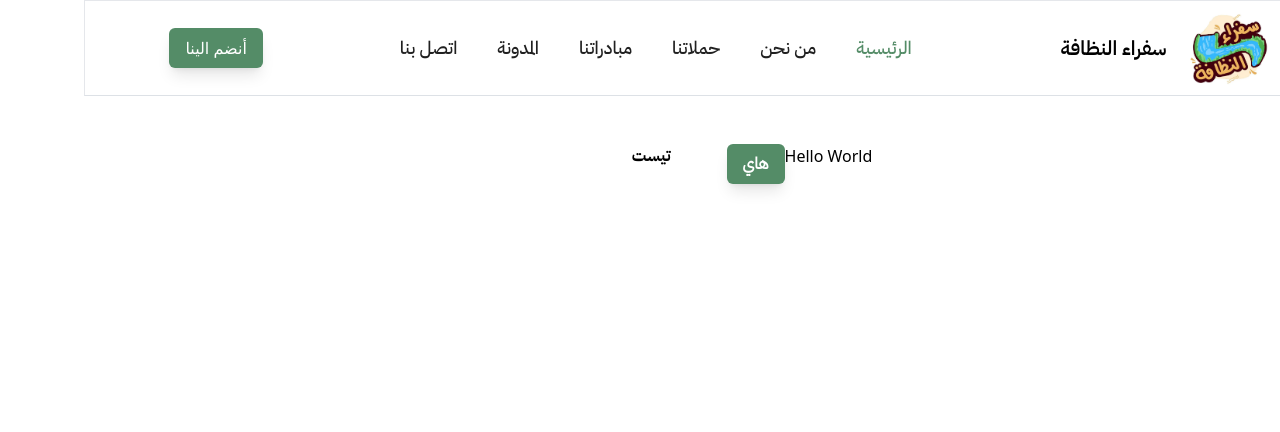
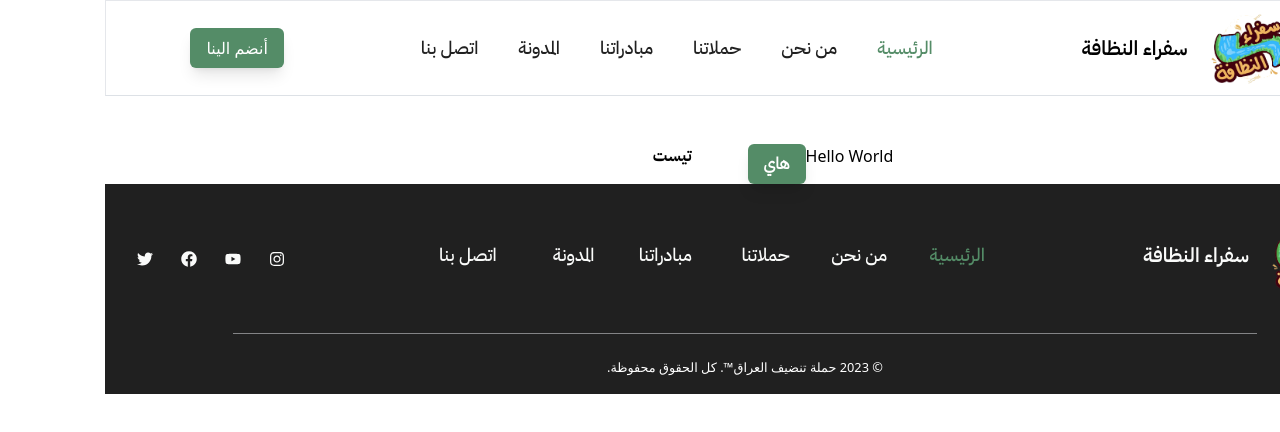
Before and after one commit to Ninnoss/Clean-Iraq-Website, a React (Vite) app: page / in a window 1280 px wide. Shown: the top 432 px of the page. Built offline with nearby package versions, Linux system fonts and the light colour scheme.

Commit message:
finished the footer

```diff
--- a/src/components/Navigation/Footer.jsx
+++ b/src/components/Navigation/Footer.jsx
@@ -1,8 +1,114 @@
+import { NavLink } from 'react-router-dom';
+import { FaFacebook, FaTwitter, FaInstagram, FaYoutube } from 'react-icons/fa';
+import images from '../../data/images';
+
 const Footer = () => {
-//   const scrollToTop = () => {
-//     window.scrollTo(0, 0);
-//   };
-  return <footer></footer>;
+  const scrollToTop = () => {
+    window.scrollTo(0, 0);
+  };
+  return (
+    <footer className="bg-highlightBlack px-2">
+      <div className="mx-auto  w-full max-w-screen-xl p-4 py-6 lg:py-8 flex flex-col gap-y-4 md:flex-row items-center justify-between">
+        <div>
+          <NavLink
+            to={'/'}
+            end>
+            <div className="flex items-center">
+              <figure>
+                <img
+                  className="w-[50px] sm:w-[75px] lg:w-[100px]"
+                  src={images.navLogo}
+                  alt="Clean Iraq Campaign Logo"
+                />
+                <figcaption className="sr-only">Clean Iraq Campaign Logo</figcaption>
+              </figure>
+              <span className="text-md lg:text-xl text-highlightGrey font-arabicMedium  md:font-arabicSemibold mx-3 ">سفراء النظافة</span>
+            </div>
+          </NavLink>
+        </div>
+
+        <div>
+          <ul className="grid grid-cols-3 lg:grid-cols-6 justify-center gap-4 lg:gap-x-10  text-lg text-highlightGrey font-arabicMedium">
+            <li className="hover:text-primaryGreen">
+              <NavLink
+                onClick={scrollToTop}
+                to="/"
+                end>
+                الرئيسية
+              </NavLink>
+            </li>
+            <li className="hover:text-primaryGreen ">
+              <NavLink
+                onClick={scrollToTop}
+                to="/about">
+                من نحن
+              </NavLink>
+            </li>
+            <li className="hover:text-primaryGreen">
+              <NavLink
+                onClick={scrollToTop}
+                to="/campaigns">
+                حملاتنا
+              </NavLink>
+            </li>
+            <li className="hover:text-primaryGreen">
+              <NavLink
+                onClick={scrollToTop}
+                to="/projects">
+                مبادراتنا
+              </NavLink>
+            </li>
+            <li className="hover:text-primaryGreen">
+              <NavLink
+                onClick={scrollToTop}
+                to="/blogs">
+                المدونة
+              </NavLink>
+            </li>
+            <li className="hover:text-primaryGreen">
+              <NavLink
+                onClick={scrollToTop}
+                to="/contact">
+                اتصل بنا
+              </NavLink>
+            </li>
+          </ul>
+        </div>
+
+        <div>
+          <div className="flex gap-3 mt-2 text-highlightGrey">
+            <a
+              href="#"
+              className=" hover:scale-110 transition-all duration-200 mx-2"
+              aria-label="Instagram">
+              <FaInstagram />
+            </a>
+            <a
+              href="#"
+              className=" hover:scale-110 transition-all duration-200 mx-2"
+              aria-label="Instagram">
+              <FaYoutube />
+            </a>
+
+            <a
+              href="#"
+              className=" hover:scale-110 transition-all duration-200 mx-2"
+              aria-label="Facebook">
+              <FaFacebook />
+            </a>
+            <a
+              href="#"
+              className=" hover:scale-110 transition-all duration-200 mx-2"
+              aria-label="Twitter">
+              <FaTwitter />
+            </a>
+          </div>
+        </div>
+      </div>
+      <hr className="my-2 border-gray-200/50 mx-auto w-[80vw]" />
+      <small className="text-white block py-4 text-center">© 2023 حملة تنضيف العراق™. كل الحقوق محفوظة.</small>
+    </footer>
+  );
 };
 
 export default Footer;
```
Also changed, not shown: src/assets/Imgs/Logo.webp.
